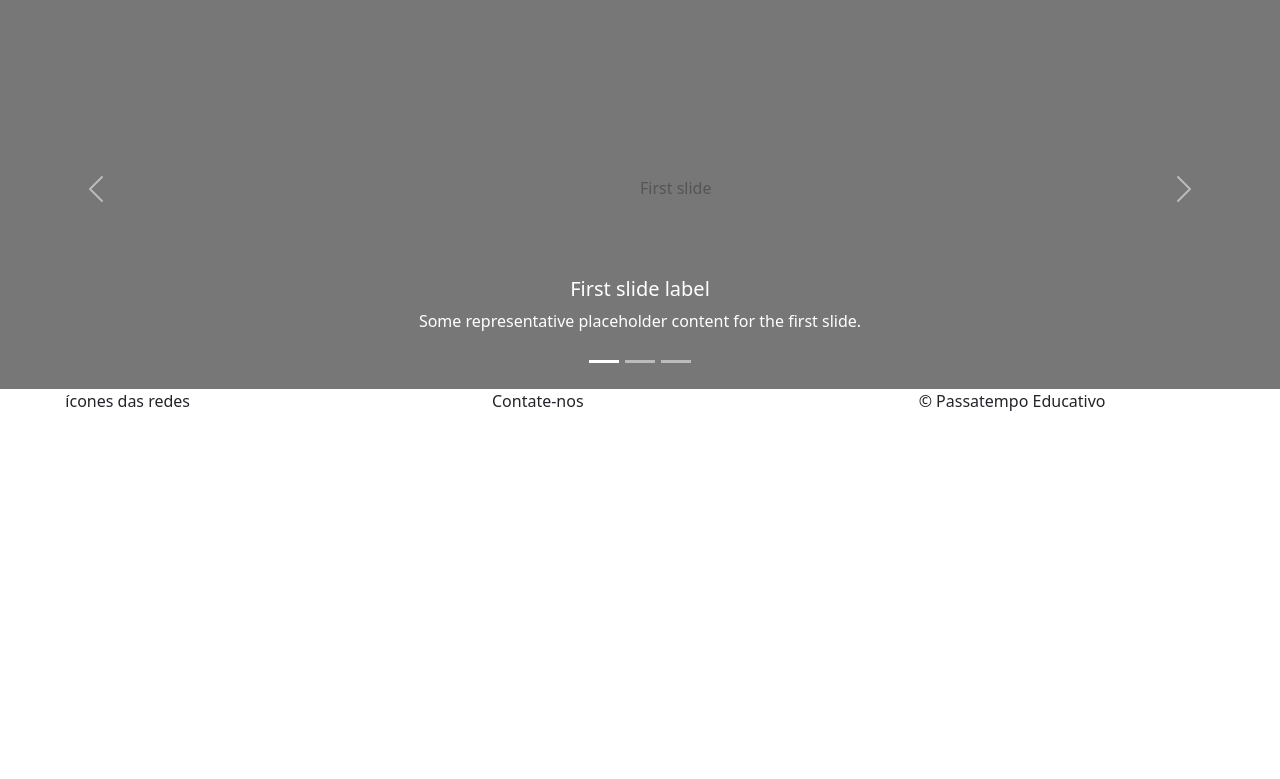
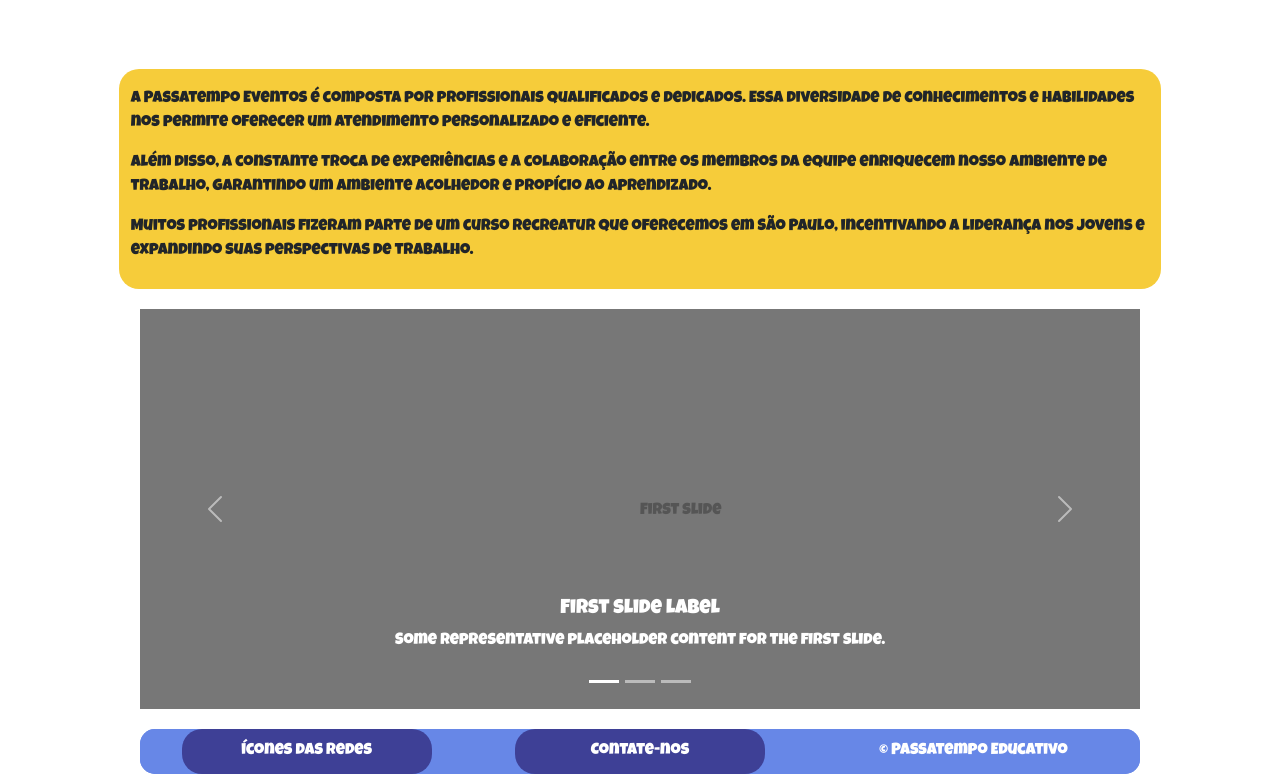
Before and after one commit to Leonardouk/Projeto-Integrador-Site-Passatempo-Educativo, a plain HTML site: page menu.html in a window 1280 px wide. Shown: the part 379-1158 px from the top of the page. Before the commit the page ends 808 px from the top, so only its background shows below. Drawn offline with nearby package versions, Linux system fonts and the light colour scheme.

```diff
--- a/menu.html
+++ b/menu.html
@@ -5,7 +5,7 @@
     <meta charset="UTF-8">
     <meta name="viewport" content="width=device-width, initial-scale=1.0">
     <title>Menu</title>
-    <link rel="stylesheet" href="style.css">
+    <link rel="stylesheet" href="css/style_menu.css">
     <link href="https://cdn.jsdelivr.net/npm/bootstrap@5.3.3/dist/css/bootstrap.min.css" rel="stylesheet"
         integrity="sha384-QWTKZyjpPEjISv5WaRU9OFeRpok6YctnYmDr5pNlyT2bRjXh0JMhjY6hW+ALEwIH" crossorigin="anonymous">
     <link href="https://fonts.googleapis.com/css2?family=Luckiest+Guy&display=swap" rel="stylesheet">
```
